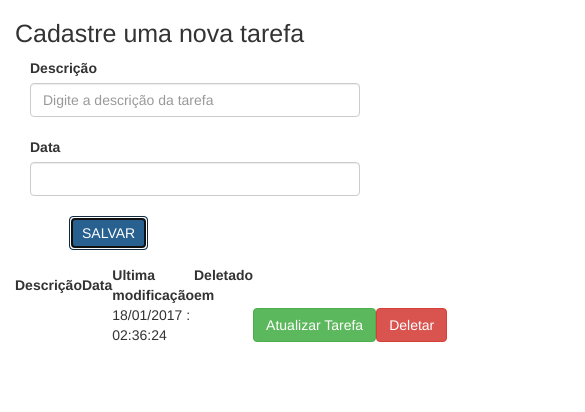
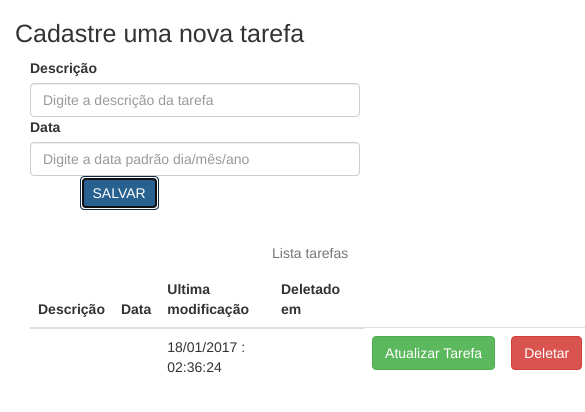
Before and after one commit to faelribeiro22/projeto-tarefas, a Vue app: page / in a window 390 px wide. Both pictures are taken after a click on the button "SALVAR". Shown: the top 412 px of the page, 585 px wide, since content can reach past the window. Built offline with nearby package versions, Linux system fonts and the light colour scheme.

Commit message:
app-tarefas 1.0

```diff
--- a/index.html
+++ b/index.html
@@ -4,6 +4,7 @@
     <meta charset="utf-8">
     <title>projeto-tarefas</title>
     <link rel="stylesheet" href="https://maxcdn.bootstrapcdn.com/bootstrap/3.3.7/css/bootstrap.min.css" integrity="sha384-BVYiiSIFeK1dGmJRAkycuHAHRg32OmUcww7on3RYdg4Va+PmSTsz/K68vbdEjh4u" crossorigin="anonymous">
+    </script>
   </head>
   <body>
     <div id="app"></div>
--- a/src/App.vue
+++ b/src/App.vue
@@ -1,54 +1,57 @@
 <template>
   <div id="app" class="container-fluid">
       {{tarefas}}
-      <div class="form-group">
+      <div class="d-flex flex-row">
           <div class="row">
               <div class="col-md-6">
                   <div class="title">
                       <h1>Cadastre uma nova tarefa</h1>
                   </div>
-                  <label for="descricao" class="col-md-2">Descrição</label>
-                  <div class="col-md-3">
+                  <label for="descricao" class="col-md-1">Descrição</label>
+                  <div class="col-md-4">
                       <input type="textarea" id="tarefa.descricao" class="form-control"placeholder="Digite a descrição da tarefa" v-model="descricao">
                   </div>
+                  <label for="data" class="col-md-1">Data</label>
+                  <div class="col-md-3">
+                      <input type="text" id="tarefa.data" class="form-control" v-model="data" maxlength="10" placeholder="Digite a data padrão dia/mês/ano">
+                  </div>
+                  <div class="col-md-3">
+                      <button type="button" class="btn btn-primary btn-salvar" v-on:click="addTarefa()">SALVAR</button>
+                  </div>
+              </div>
+                <div class="col-md-6 listaTarefas">
+                    <div class="col-md-6 tabela">
+                        <table class="table" v-show="this.list.length > 0">
+                            <caption class="tituloTarefa">Lista tarefas</caption>
+                            <thead>
+                                <tr>
+                                    <th>Descrição</th>
+                                    <th>Data</th>
+                                    <th>Ultima modificação</th>
+                                    <th></th>
+                                    <th>Deletado em</th>
+                                    <th></th>
+                                </tr>
+                            </thead>
+                            <tbody>
+                                <tr v-for="item in list" v-bind:class="{ tarefaDeletada: item.desativado }">
+                                    <td v-bind:class="{ tarefaDeletada: item.desativado }">{{item.descricao}}</td>
+                                    <td><span v-bind:class="{ tarefaDeletada: item.desativado }">{{item.data}}</span></td>
+                                    <td><span >{{item.dataUltimaAtualizacao}}</span><td>
+                                    <td>{{item.dataDel}}<td>
+                                    <td><button class="btn btn-success" @click="montaAtualizarTarefa(item.cod)" :disabled="item.desativado">Atualizar Tarefa</button></td>
+                                    <td><button class="btn btn-danger" @click="removeTarefa(item.cod)" :disabled="item.desativado">Deletar</button></td>
+                                </tr>
+                            </tbody>
+                        </table>
+                </div>
               </div>
           </div>
           <br>
           <div class="row">
               <div class="col-md-6">
-                  <label for="data" class="col-md-2">Data</label>
-                  <div class="col-md-3">
-                      <input type="text" id="tarefa.data" class="form-control" v-model="data">
-                  </div>
-            </div>
-          </div>
-          <br>
-          <div class="row">
-              <div class="col-md-6">
-                  <button type="button" class="btn btn-primary btn-salvar" v-on:click="addTarefa()">SALVAR</button>
+
               </div>
-          </div>
-      </div>
-      <div class="row">
-          <div class="col-md-6">
-              <table class="table">
-        			<tr>
-        				<th>Descrição</th>
-        				<th>Data</th>
-                        <th>Ultima modificação</th>
-                        <th>Deletado em</th>
-                        <th></th>
-                        <th></th>
-        			</tr>
-        			<tr v-for="item in list">
-        				<td><span v-bind:class="{ tarefaDeletada: item.desativado }">{{item.descricao}}</span></td>
-        				<td><span v-bind:class="{ tarefaDeletada: item.desativado }">{{item.data}}</span></td>
-                        <td><span v-bind:class="{ tarefaDeletada: item.desativado }">{{item.dataUltimaAtualizacao}}</span><td>
-                        <td>{{item.dataDel}}<td>
-                        <td><button class="btn btn-success" @click="montaAtualizarTarefa(item.cod)" :disabled="item.desativado">Atualizar Tarefa</button></td>
-                        <td><button class="btn btn-danger" @click="removeTarefa(item.cod)" :disabled="item.desativado">Deletar</button></td>
-        			</tr>
-    		  </table>
           </div>
       </div>
   </div>
@@ -138,4 +141,14 @@ export default {
     .dataDel{
         text-decoration: none;
     }
+    .tabela{
+        margin-top: 0px;
+    }
+    .listaTarefas{
+        margin-top: 25px;
+    }
+    .tituloTarefa{
+        text-align: center;
+    }
+
 </style>
```
